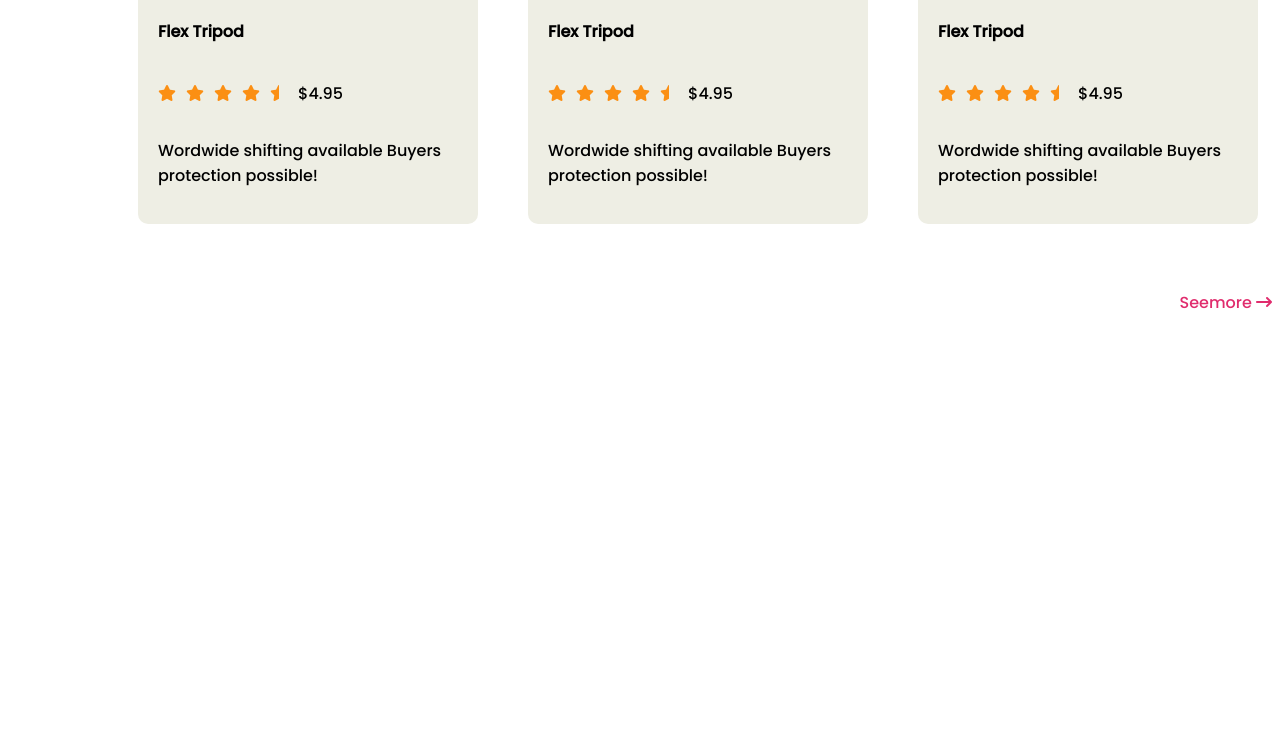
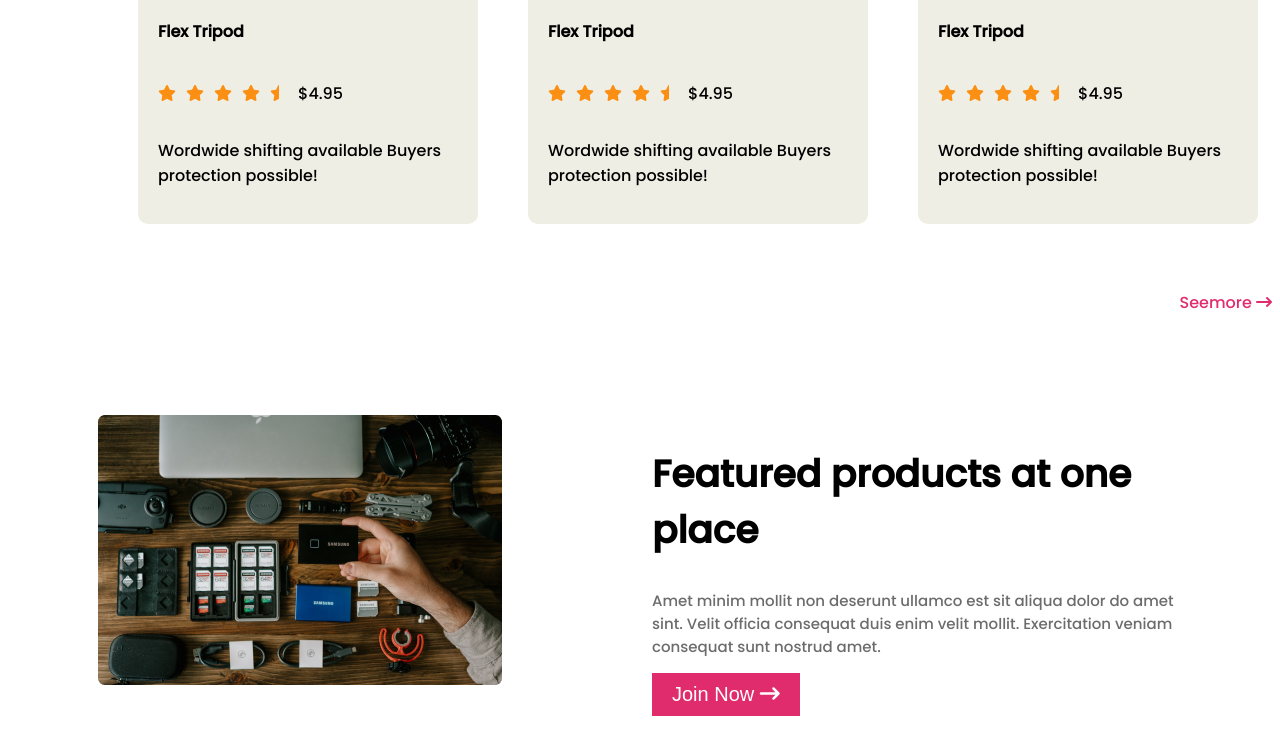
Before and after one commit to maheefaisal/gear-for-influencer, a plain HTML site: page index.html in a window 1280 px wide. Shown: the part 1726-2480 px from the top of the page. Before the commit the page ends 2057 px from the top, so only its background shows below. Drawn offline with Linux system fonts and the light colour scheme.

Commit message:
3rd  commit 14th jan

```diff
--- a/index.html
+++ b/index.html
@@ -208,7 +208,21 @@
 
         <!-- featured products  -->
         <section>
-
+            <div class="featured-container">
+                <div class="featured-product-image">
+                    <img src="/image/images/gear.png" alt="">
+                </div>
+                <div class="fetured-info">
+                    <div class="featured-product-title">
+                        <h2>Featured products at one place</h2>
+                    </div>
+                    <div class="featured-product-subtitle">
+                        <p>Amet minim mollit non deserunt ullamco est sit aliqua dolor do amet sint. Velit officia consequat
+                            duis enim velit mollit. Exercitation veniam consequat sunt nostrud amet.</p>
+                    </div>
+                    <button>Join Now <i class='fa-solid fa-arrow-right-long' style='color:white'></i> </button>
+                </div>
+            </div>
         </section>
     </main>
 
--- a/style/style.css
+++ b/style/style.css
@@ -81,7 +81,7 @@ body {
 }
 
 /* Styling popular section  */
-.container-popular-collection{
+.container-popular-collection {
   margin-left: 80px;
   margin-right: 80px;
   margin-top: 100px;
@@ -93,29 +93,56 @@ body {
   background-color: rgb(238, 238, 228);
   margin-left: 50px;
   margin-bottom: 50px;
-  padding:20px 20px;
+  padding: 20px 20px;
   border-radius: 10px;
 }
-.card-star-price{
+.card-star-price {
   display: flex;
   gap: 10px;
   align-items: center;
 }
-.popular-title{
+.popular-title {
   text-align: center;
-  margin-top:50px;
-  font-size:40px;
+  margin-top: 50px;
+  font-size: 40px;
 }
-
+/* Styling the featured   */
+.featured-container {
+  display: flex;
+  margin: 100px 90px;
+}
+.featured-container button{
+  background-color: #e02c6d;
+  color: white;
+  border: none;
+  font-size: 20px;
+  padding:10px 20px;
+}
+.featured-product-image {
+  margin-right: 150px;
+}
+.featured-product-title {
+  font-family: "Poppins";
+  font-style: normal;
+  font-weight: 700;
+  font-size: 25px;
+}
+.featured-product-subtitle {
+  font-family: "Poppins";
+  font-style: normal;
+  font-weight: 400;
+  font-size: 15px;
+  color: #6C6C6C;
+}
 
 /* -----------------------------------------------------------------  */
 /* Media queries  */
 /* Small devices (landscape phones, 576px and up) */
 @media (max-width: 576px) {
-  .card-star-price{
+  .card-star-price {
     margin-left: 55px;
   }
-  .container-popular-collection{
+  .container-popular-collection {
     grid-template-columns: repeat(1, 1fr);
     margin-left: 0px;
     margin-right: 0px;
```
